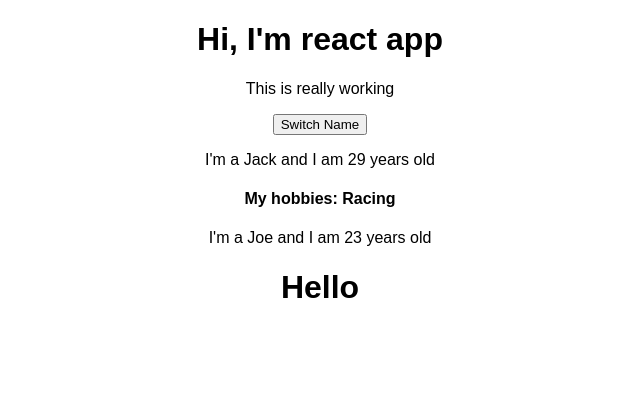
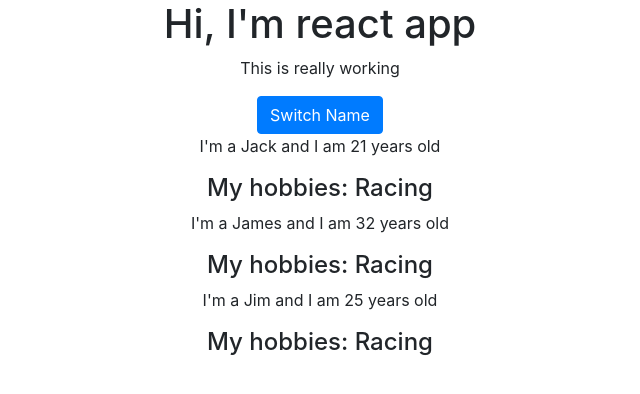
Before and after one commit to bbaral/react-app, a React (Create React App) app: page / in a window 1280 px wide. Shown: the top 394 px of the page, without its empty margins (320-960 px from the left). Built offline with nearby package versions, Linux system fonts and the light colour scheme.

Commit message:
props and component

```diff
--- a/package.json
+++ b/package.json
@@ -3,9 +3,11 @@
   "version": "0.1.0",
   "private": true,
   "dependencies": {
+    "bootstrap": "^4.4.1",
     "react": "^16.12.0",
     "react-dom": "^16.12.0",
-    "react-scripts": "1.1.5"
+    "react-scripts": "1.1.5",
+    "reactstrap": "^8.4.1"
   },
   "scripts": {
     "start": "react-scripts start",
--- a/src/App.js
+++ b/src/App.js
@@ -1,18 +1,40 @@
 import React, { Component } from 'react';
 import './App.css';
 import Person from './Person/Person';
+import { Button } from 'reactstrap';
+
 
 class App extends Component {
-  render() {
+
+    state ={
+        persons: [
+            {name: 'Jack', age: 21},
+            {name: 'James', age: 32},
+            {name: 'Jim', age: 25}
+        ],
+        otherState: 'Some other value'
+    };
+
+    switchNameHandler = () => {
+        this.setState({
+            persons: [
+                {name: 'Abbie', age: 43},
+                {name: 'Ryan', age: 54},
+                {name: 'Roger', age: 45}
+            ]
+        })
+    };
+
+    render() {
     return (
       <div className="App">
         <h1>Hi, I'm react app</h1>
         <p>This is really working</p>
-          <button>Switch Name</button>
-          <Person name='Jack' age='29' >My hobbies: Racing</Person>
-          <Person name='Joe' age='23' >
-              <h1>Hello</h1>
-          </Person>
+          <Button color='primary' onClick={this.switchNameHandler}>Switch Name</Button>
+          <Person name={this.state.persons[0].name} age={this.state.persons[0].age} >My hobbies: Racing</Person>
+          <Person name={this.state.persons[1].name} age={this.state.persons[1].age} >My hobbies: Racing</Person>
+          <Person name={this.state.persons[2].name} age={this.state.persons[2].age} >My hobbies: Racing</Person>
+
       </div>
     );
   }
--- a/src/index.js
+++ b/src/index.js
@@ -3,6 +3,8 @@ import ReactDOM from 'react-dom';
 import './index.css';
 import App from './App';
 import registerServiceWorker from './registerServiceWorker';
+import 'bootstrap/dist/css/bootstrap.min.css';
+
 
 ReactDOM.render(<App />, document.getElementById('root'));
 registerServiceWorker();
```
Also changed, not shown: 1 other file (tests, documents, lock files or other folders).
